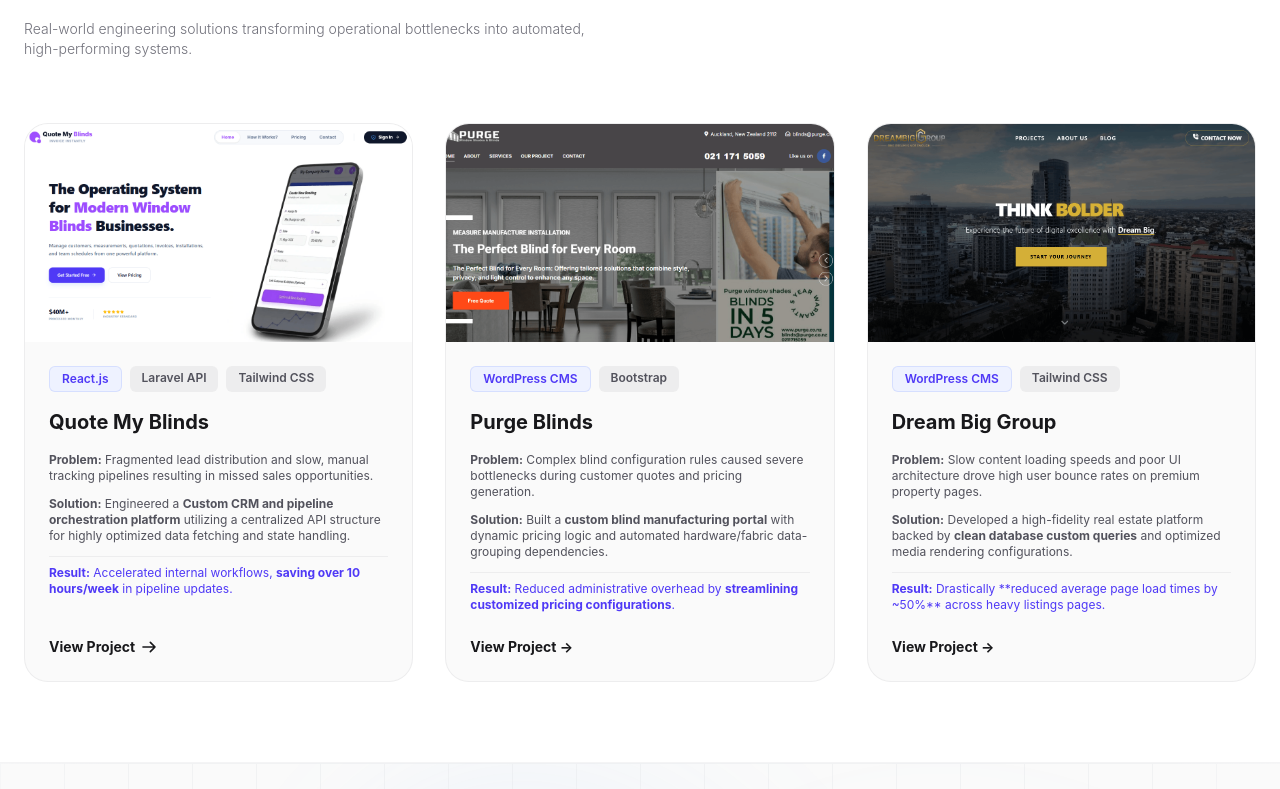
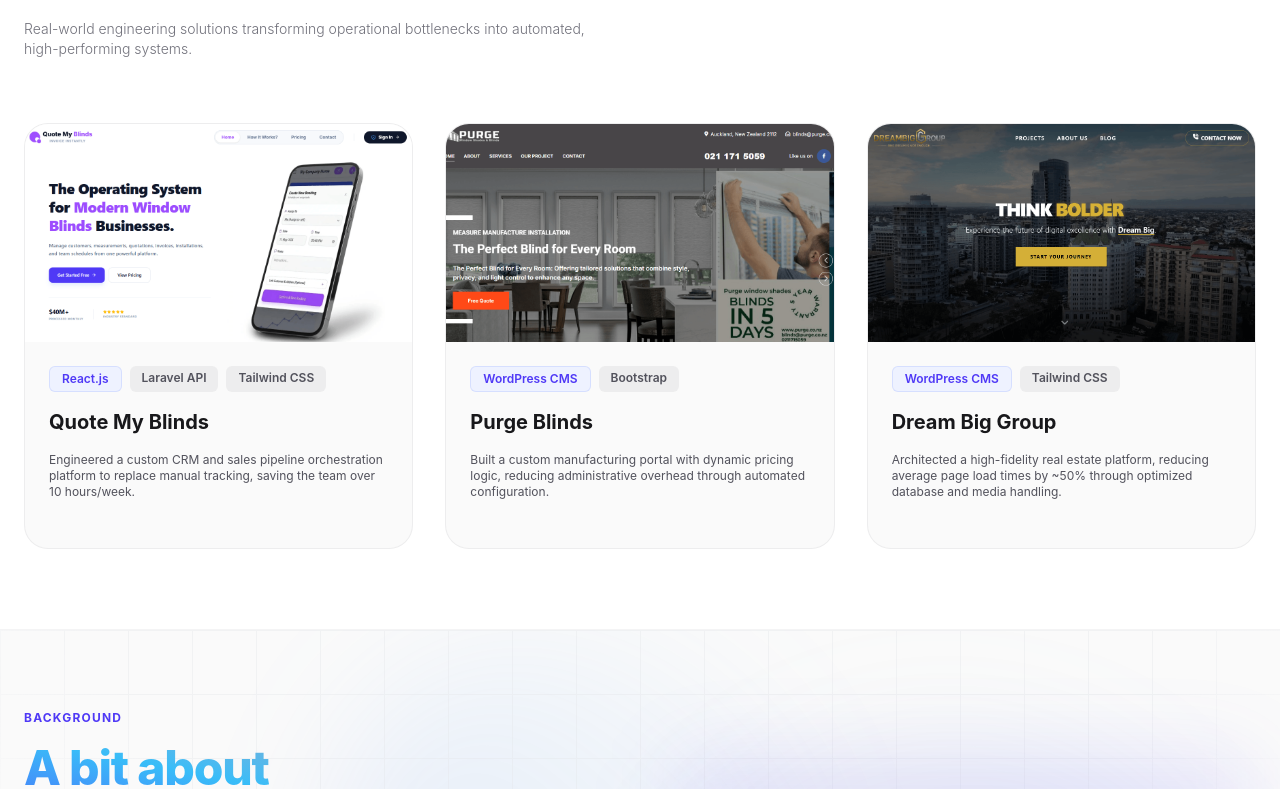
Before and after one commit to saikat-patra-web-developer/saikat-portfolio, a React (Vite) app: page / in a window 1280 px wide. Shown: the part 3231-4020 px from the top of the page. Built offline with nearby package versions, Linux system fonts and the light colour scheme.

Commit message:
saikat:update

```diff
--- a/src/components/Contact.jsx
+++ b/src/components/Contact.jsx
@@ -51,6 +51,13 @@ export default function Contact() {
                 </span>
                 <span className="text-sm font-medium">linkedin.com/in/saikat-patra-web-developer</span>
               </a>
+
+              <a href="https://github.com/saikat-patra-web-developer" rel="noopener noreferrer" target="_blank" className="group flex items-center gap-3.5 text-zinc-400 hover:text-white transition-colors duration-250">
+                <span className="w-10 h-10 flex items-center justify-center bg-zinc-900 border border-zinc-800 rounded-xl group-hover:bg-[#4f39f6] group-hover:text-white transition-all shrink-0">
+                  <i className="bi bi-github text-lg"></i>
+                </span>
+                <span className="text-sm font-medium">github.com/saikat-patra-web-developer</span>
+              </a>
             </div>
           </div>
         </div>
--- a/src/components/Work.jsx
+++ b/src/components/Work.jsx
@@ -23,10 +23,13 @@ export default function Work() {
         <div className="grid lg:grid-cols-3 md:grid-cols-2 gap-8 items-start">
 
           {/* Project 1: Quote My Blinds */}
-          <article className="reveal-trigger opacity-0 translate-y-6 transition-[opacity,transform,border-color] duration-700 ease-out delay-75 group rounded-3xl overflow-hidden bg-zinc-50 border border-zinc-200/60 hover:border-[#4f39f6] hover:shadow-xl transition-all duration-300 flex flex-col h-full">
+          <article className="reveal-trigger opacity-0 translate-y-6 transition-[opacity,transform,border-color] duration-700 ease-out delay-75 group/card rounded-3xl overflow-hidden bg-zinc-50 border border-zinc-200/60 hover:border-[#4f39f6] hover:shadow-xl transition-all duration-300 flex flex-col h-full">
             <div className="overflow-hidden bg-zinc-200 aspect-video relative w-full">
-              {/* Image with Video Play Icon Overlay on Hover to "Show, Don't Just Tell" */}
-              <img className="w-full h-full object-cover block transition-transform duration-700 ease-out group-hover:scale-[1.03]" src="./qmb.png" alt="Quote My Blinds Custom CRM" loading="lazy" />
+              <img className="w-full h-full object-cover block transition-transform duration-700 ease-out group-hover/card:scale-[1.03]" src="./qmb.png" alt="Quote My Blinds Custom CRM" loading="lazy" />
+              {/* Overlay Link */}
+              <a href="https://quotemyblinds.com/" target="_blank" rel="noopener noreferrer" className="absolute inset-0 bg-[#4f39f6]/20 opacity-0 group-hover/card:opacity-100 transition-opacity duration-300 flex items-center justify-center">
+                <span className="bg-white px-6 py-2 rounded-full font-bold text-zinc-900 shadow-lg translate-y-2 group-hover/card:translate-y-0 transition-transform duration-300">View Project →</span>
+              </a>
             </div>
             <div className="p-6 flex flex-col flex-grow">
               <div className="flex flex-wrap gap-2 mb-4">
@@ -34,86 +37,50 @@ export default function Work() {
                 <span className="text-xs font-semibold bg-zinc-200/60 text-zinc-600 px-3 py-1 rounded-md">Laravel API</span>
                 <span className="text-xs font-semibold bg-zinc-200/60 text-zinc-600 px-3 py-1 rounded-md">Tailwind CSS</span>
               </div>
-
-              <a href="https://quotemyblinds.com/" target="_blank" rel="noopener noreferrer" className="inline-block group/title mb-4">
-                <h3 className="font-sans font-bold text-xl text-zinc-900 group-hover/title:text-[#4f39f6] transition-colors duration-200">Quote My Blinds</h3>
-              </a>
-
-              {/* Case Study Block */}
+              <h3 className="font-sans font-bold text-xl text-zinc-900 mb-4">Quote My Blinds</h3>
               <div className="space-y-3 text-xs text-zinc-600 mb-6 flex-grow">
-                <p><strong>Problem:</strong> Fragmented lead distribution and slow, manual tracking pipelines resulting in missed sales opportunities.</p>
-                <p><strong>Solution:</strong> Engineered a <strong>Custom CRM and pipeline orchestration platform</strong> utilizing a centralized API structure for highly optimized data fetching and state handling.</p>
-                <p className="pt-2 border-t border-zinc-200/60 text-[#4f39f6]">
-                  <strong>Result:</strong> Accelerated internal workflows, <strong>saving over 10 hours/week</strong> in pipeline updates.
-                </p>
+                <p>Engineered a custom CRM and sales pipeline orchestration platform to replace manual tracking, saving the team over 10 hours/week.</p>
               </div>
-
-              <a href="https://quotemyblinds.com/" target="_blank" rel="noopener noreferrer" className="inline-flex items-center gap-1.5 text-sm font-bold text-zinc-900 hover:text-[#4f39f6] transition-colors duration-200 group/link mt-auto">
-                View Project
-                <svg className="w-4 h-4 transition-transform duration-200 group-hover/link:translate-x-0.5" fill="none" viewBox="0 0 24 24" stroke="currentColor">
-                  <path strokeLinecap="round" strokeLinejoin="round" strokeWidth="2.5" d="M14 5l7 7m0 0l-7 7m7-7H3"/>
-                </svg>
-              </a>
             </div>
           </article>
 
           {/* Project 2: Purge Blinds */}
-          <article className="reveal-trigger opacity-0 translate-y-6 transition-[opacity,transform,border-color] duration-700 ease-out delay-150 group rounded-3xl overflow-hidden bg-zinc-50 border border-zinc-200/60 hover:border-[#4f39f6] hover:shadow-xl transition-all duration-300 flex flex-col h-full">
+          <article className="reveal-trigger opacity-0 translate-y-6 transition-[opacity,transform,border-color] duration-700 ease-out delay-150 group/card rounded-3xl overflow-hidden bg-zinc-50 border border-zinc-200/60 hover:border-[#4f39f6] hover:shadow-xl transition-all duration-300 flex flex-col h-full">
             <div className="overflow-hidden bg-zinc-200 aspect-video relative w-full">
-              <img className="w-full h-full object-cover block transition-transform duration-700 ease-out group-hover:scale-[1.03]" src="./purge.png" alt="Purge Blinds Quote Portal" loading="lazy" />
+              <img className="w-full h-full object-cover block transition-transform duration-700 ease-out group-hover/card:scale-[1.03]" src="./purge.png" alt="Purge Blinds Quote Portal" loading="lazy" />
+              <a href="https://www.purge.co.nz/" target="_blank" rel="noopener noreferrer" className="absolute inset-0 bg-[#4f39f6]/20 opacity-0 group-hover/card:opacity-100 transition-opacity duration-300 flex items-center justify-center">
+                <span className="bg-white px-6 py-2 rounded-full font-bold text-zinc-900 shadow-lg translate-y-2 group-hover/card:translate-y-0 transition-transform duration-300">View Project →</span>
+              </a>
             </div>
             <div className="p-6 flex flex-col flex-grow">
               <div className="flex flex-wrap gap-2 mb-4">
                 <span className="text-xs font-semibold bg-indigo-50 text-[#4f39f6] border border-indigo-200/60 px-3 py-1 rounded-md">WordPress CMS</span>
                 <span className="text-xs font-semibold bg-zinc-200/60 text-zinc-600 px-3 py-1 rounded-md">Bootstrap</span>
               </div>
-
-              <a href="https://www.purge.co.nz/" target="_blank" rel="noopener noreferrer" className="inline-block group/title mb-4">
-                <h3 className="font-sans font-bold text-xl text-zinc-900 group-hover/title:text-[#4f39f6] transition-colors duration-200">Purge Blinds</h3>
-              </a>
-
-              {/* Case Study Block */}
+              <h3 className="font-sans font-bold text-xl text-zinc-900 mb-4">Purge Blinds</h3>
               <div className="space-y-3 text-xs text-zinc-600 mb-6 flex-grow">
-                <p><strong>Problem:</strong> Complex blind configuration rules caused severe bottlenecks during customer quotes and pricing generation.</p>
-                <p><strong>Solution:</strong> Built a <strong>custom blind manufacturing portal</strong> with dynamic pricing logic and automated hardware/fabric data-grouping dependencies.</p>
-                <p className="pt-2 border-t border-zinc-200/60 text-[#4f39f6]">
-                  <strong>Result:</strong> Reduced administrative overhead by <strong>streamlining customized pricing configurations</strong>.
-                </p>
+                <p>Built a custom manufacturing portal with dynamic pricing logic, reducing administrative overhead through automated configuration.</p>
               </div>
-
-              <a href="https://www.purge.co.nz/" target="_blank" rel="noopener noreferrer" className="inline-flex items-center gap-1.5 text-sm font-bold text-zinc-900 hover:text-[#4f39f6] transition-colors duration-200 group/link mt-auto">
-                View Project →
-              </a>
             </div>
           </article>
 
           {/* Project 3: Dream Big Group */}
-          <article className="reveal-trigger opacity-0 translate-y-6 transition-[opacity,transform,border-color] duration-700 ease-out delay-200 group rounded-3xl overflow-hidden bg-zinc-50 border border-zinc-200/60 hover:border-[#4f39f6] hover:shadow-xl transition-all duration-300 flex flex-col h-full">
+          <article className="reveal-trigger opacity-0 translate-y-6 transition-[opacity,transform,border-color] duration-700 ease-out delay-200 group/card rounded-3xl overflow-hidden bg-zinc-50 border border-zinc-200/60 hover:border-[#4f39f6] hover:shadow-xl transition-all duration-300 flex flex-col h-full">
             <div className="overflow-hidden bg-zinc-200 aspect-video relative w-full">
-              <img className="w-full h-full object-cover block transition-transform duration-700 ease-out group-hover:scale-[1.03]" src="./db.png" alt="Dream Big Group Portal" loading="lazy" />
+              <img className="w-full h-full object-cover block transition-transform duration-700 ease-out group-hover/card:scale-[1.03]" src="./db.png" alt="Dream Big Group Portal" loading="lazy" />
+              <a href="https://dreambiggroup.in/" target="_blank" rel="noopener noreferrer" className="absolute inset-0 bg-[#4f39f6]/20 opacity-0 group-hover/card:opacity-100 transition-opacity duration-300 flex items-center justify-center">
+                <span className="bg-white px-6 py-2 rounded-full font-bold text-zinc-900 shadow-lg translate-y-2 group-hover/card:translate-y-0 transition-transform duration-300">View Project →</span>
+              </a>
             </div>
             <div className="p-6 flex flex-col flex-grow">
               <div className="flex flex-wrap gap-2 mb-4">
                 <span className="text-xs font-semibold bg-indigo-50 text-[#4f39f6] border border-indigo-200/60 px-3 py-1 rounded-md">WordPress CMS</span>
                 <span className="text-xs font-semibold bg-zinc-200/60 text-zinc-600 px-3 py-1 rounded-md">Tailwind CSS</span>
               </div>
-
-              <a href="https://dreambiggroup.in/" target="_blank" rel="noopener noreferrer" className="inline-block group/title mb-4">
-                <h3 className="font-sans font-bold text-xl text-zinc-900 group-hover/title:text-[#4f39f6] transition-colors duration-200">Dream Big Group</h3>
-              </a>
-
-              {/* Case Study Block */}
+              <h3 className="font-sans font-bold text-xl text-zinc-900 mb-4">Dream Big Group</h3>
               <div className="space-y-3 text-xs text-zinc-600 mb-6 flex-grow">
-                <p><strong>Problem:</strong> Slow content loading speeds and poor UI architecture drove high user bounce rates on premium property pages.</p>
-                <p><strong>Solution:</strong> Developed a high-fidelity real estate platform backed by <strong>clean database custom queries</strong> and optimized media rendering configurations.</p>
-                <p className="pt-2 border-t border-zinc-200/60 text-[#4f39f6]">
-                  <strong>Result:</strong> Drastically **reduced average page load times by ~50%** across heavy listings pages.
-                </p>
+                <p>Architected a high-fidelity real estate platform, reducing average page load times by ~50% through optimized database and media handling.</p>
               </div>
-
-              <a href="https://dreambiggroup.in/" target="_blank" rel="noopener noreferrer" className="inline-flex items-center gap-1.5 text-sm font-bold text-zinc-900 hover:text-[#4f39f6] transition-colors duration-200 group/link mt-auto">
-                View Project →
-              </a>
             </div>
           </article>
 
```
